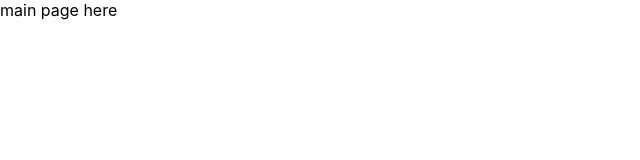
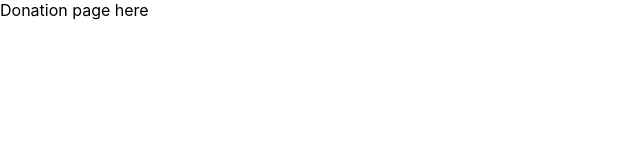
Before and after one commit to zuzanabrtkova29/good_boy, a React (Create React App) app: page / in a window 1280 px wide. Shown: the top 160 px of the page, without its empty margins (0-640 px from the left). Built offline with nearby package versions, Linux system fonts and the light colour scheme.

Commit message:
setup opening page based on step saved in redux

```diff
--- a/src/App.js
+++ b/src/App.js
@@ -1,7 +1,19 @@
+import DonationMainPage from './pages/DonationMainPage'
+import DonorFormPage from './pages/DonorFormPage'
+import ConfirmationPage from './pages/ConfirmationPage'
+import {useSelector} from 'react-redux'
+import {getCurrentStep} from './reduxUtils'
+
 function App() {
+    const currentStep = useSelector(getCurrentStep)
     return (
         <div className="App">
-            main page here
+            {
+                (currentStep === 1 && <DonationMainPage/>)
+                || (currentStep === 2 && <DonorFormPage/>)
+                || (currentStep === 3 && <ConfirmationPage/>)
+                || <DonationMainPage/>
+            }
         </div>
     );
 }
--- /dev/null
+++ b/src/pages/ConfirmationPage.js
@@ -0,0 +1,7 @@
+export function ConfirmationPage() {
+    return (
+        <div>Confirmation page here</div>
+    )
+}
+
+export default ConfirmationPage
--- /dev/null
+++ b/src/pages/DonationMainPage.js
@@ -0,0 +1,7 @@
+export function DonationMainPage() {
+    return (
+        <div>Donation page here</div>
+    )
+}
+
+export default DonationMainPage
--- /dev/null
+++ b/src/pages/DonorFormPage.js
@@ -0,0 +1,7 @@
+export function DonorFormPage() {
+    return (
+        <div>Donor form here</div>
+    )
+}
+
+export default DonorFormPage
```
